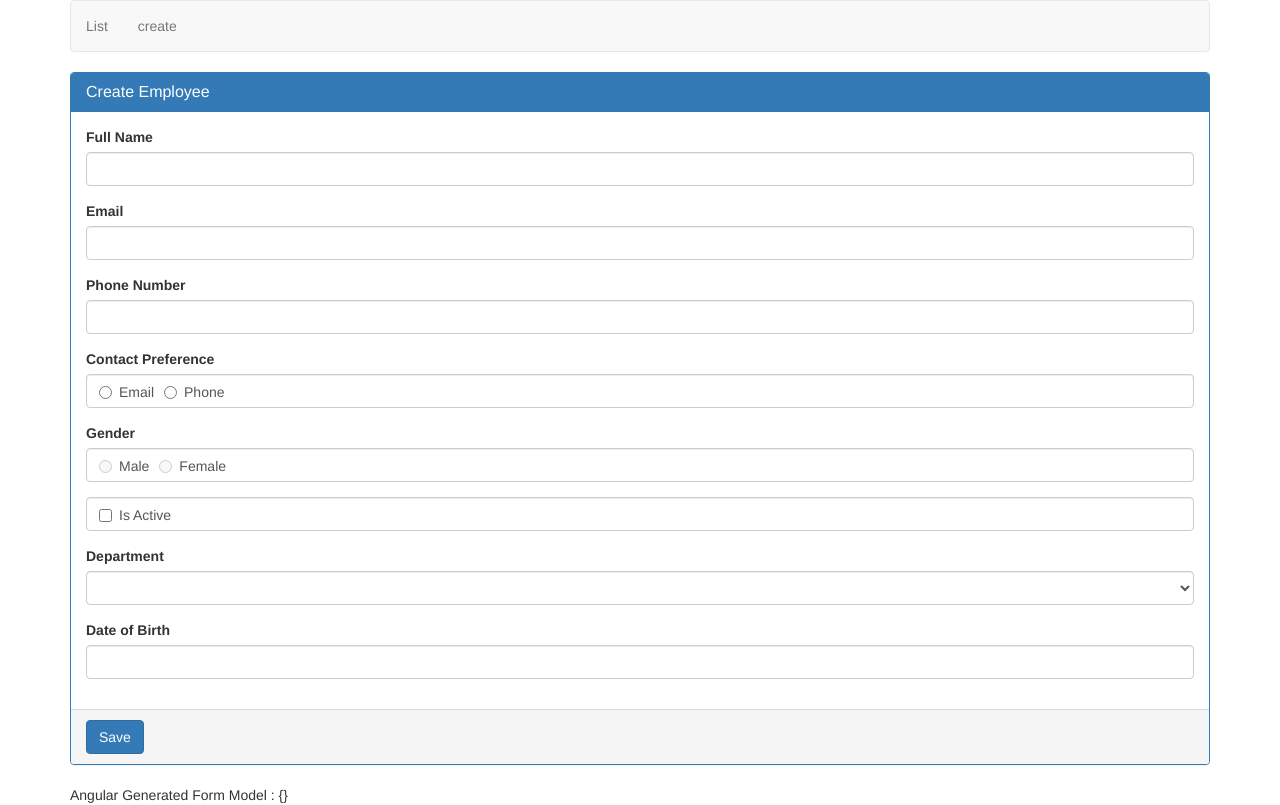
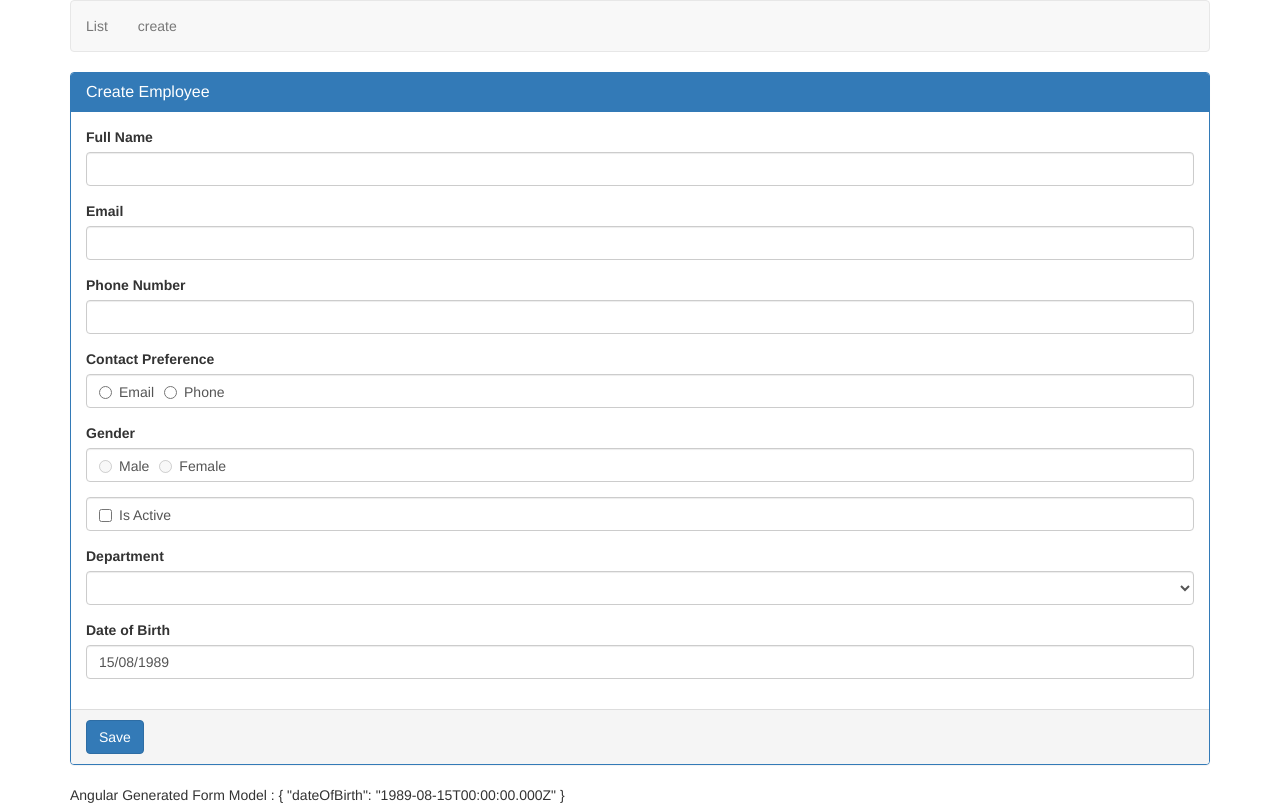
Before and after one commit to gitSEND/angular-crud-2019, an Angular app: page /create in a window 1280 px wide. Built offline with nearby package versions, Linux system fonts and the light colour scheme.

Commit message:
customise ngx bootstrap datepicker

```diff
--- a/src/app/employees/create-employee.component.html
+++ b/src/app/employees/create-employee.component.html
@@ -67,8 +67,8 @@
 
             <div class="form-group">
                 <label for="dateOfBirth">Date of Birth</label>
-                <input id="dateOfBirth" name="dateOfBirth" [(ngModel)]="dateOfBirth" type="text" bsDaterangepicker
-                    class="form-control" />
+                <input id="dateOfBirth" name="dateOfBirth" [(ngModel)]="dateOfBirth" type="text" bsDatepicker
+                    [bsConfig]="datePickerConfing" class="form-control" />
             </div>
 
         </div>
--- a/src/app/employees/create-employee.component.ts
+++ b/src/app/employees/create-employee.component.ts
@@ -1,6 +1,7 @@
 import { Component, OnInit } from '@angular/core';
 import { NgForm } from '@angular/forms';
 import { Department } from '../models/department.model';
+import { BsDatepickerConfig } from 'ngx-bootstrap/datepicker';
 
 @Component({
   selector: 'app-create-employee',
@@ -11,15 +12,21 @@ export class CreateEmployeeComponent implements OnInit {
   // gender = 'male';
   // isActive = true;
   // department = '3';
-
+  dateOfBirth: Date = new Date(1989, 7, 15);
+  datePickerConfing: Partial<BsDatepickerConfig>;
   departments: Department[] = [
     { id: 1, name: 'Help Desk' },
     { id: 2, name: 'HR' },
     { id: 3, name: 'IT' },
     { id: 4, name: 'Payroll' }
   ];
-  constructor() { }
-
+  constructor() {
+    this.datePickerConfing = Object.assign({}, {
+      containerClass: 'theme-dark-blue',
+      showWeekNumbers: false, minDate: new Date(2019, 0, 1), maxDate: new Date(2019, 11, 31),
+      dateInputFormat: 'DD/MM/YYYY'
+    });
+  }
   ngOnInit() {
   }
 
```
